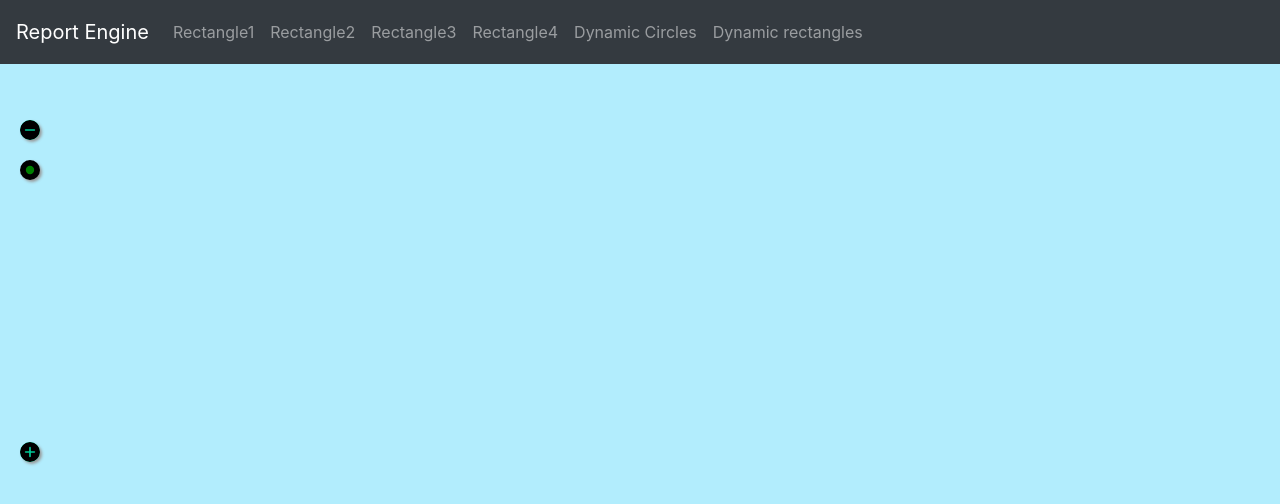
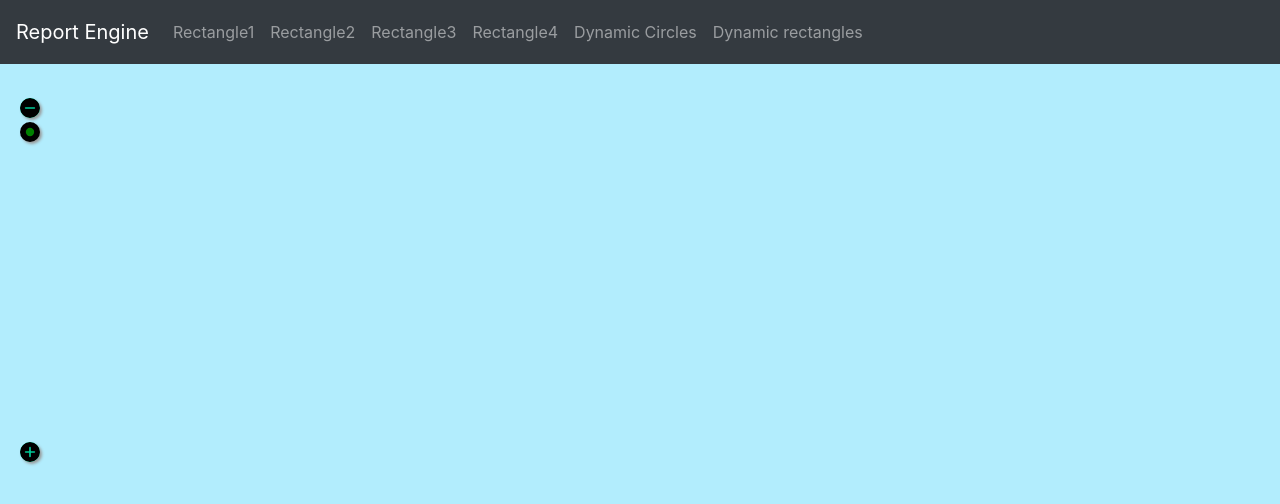
Before and after one commit to rajithabandara/redemo, an Angular app in the folder client/: page /reportengine in a window 1280 px wide. Shown: the top 504 px of the page. Built offline with nearby package versions, Linux system fonts and the light colour scheme.

Commit message:
mixed overlay button overlapping with zoomout

```diff
--- a/client/src/app/components/report-engine/report-engine.component.css
+++ b/client/src/app/components/report-engine/report-engine.component.css
@@ -30,7 +30,7 @@
   position: fixed;
   width: 20px;
   height: 20px;
-  top: 110px;
+  top: 11%;
   /* bottom: 40px; */
   /* right: 40px; */
   background-color: #0c9;
@@ -47,7 +47,7 @@
   position: fixed;
   width: 20px;
   height: 20px;
-  top: 150px;
+  top: 14%;
   /* bottom: 40px; */
   /* right: 40px; */
   background-color: black;
--- a/client/src/app/components/report-engine/report-engine.component.ts
+++ b/client/src/app/components/report-engine/report-engine.component.ts
@@ -38,7 +38,7 @@ export class ReportEngineComponent {
     this.viewableAreaWidth = viewableAreaWidth;
 
     this.translateAttribute = this.getCenterTranslation(
-      reportArea,
+      reportArea.getBBox(),
       this.viewableAreaWidth,
       this.viewableAreaHeight
     );
@@ -69,7 +69,7 @@ export class ReportEngineComponent {
   ): string {
     console.log(reportBoundryBox);
 
-    reportBoundryBox = reportBoundryBox.getBbox();
+    reportBoundryBox = reportBoundryBox;
 
     let reportCenterX = reportBoundryBox.width / 2 + reportBoundryBox.x;
     let reportCenterY = reportBoundryBox.height / 2 + reportBoundryBox.y;
```
